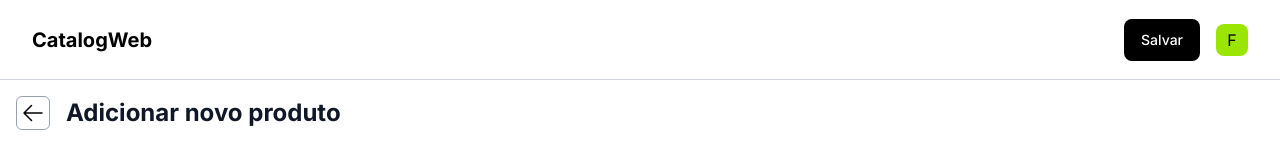
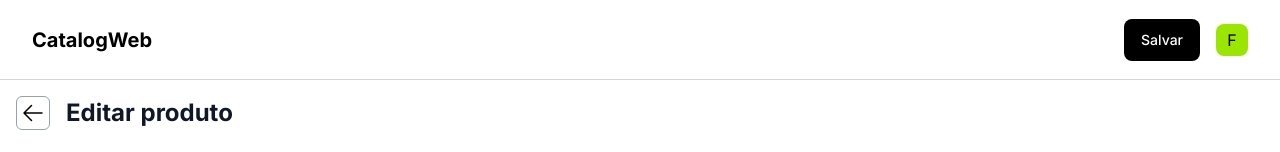
Before and after one commit to MarcioDzn/product-catalog-web, a React (Vite) app: page /admin/products/1 in a window 1280 px wide. Shown: the top 152 px of the page. Built offline with nearby package versions, Linux system fonts and the light colour scheme; no server answers.

Commit message:
refactor: change title of profuct form

```diff
--- a/src/pages/ProductFormPage.tsx
+++ b/src/pages/ProductFormPage.tsx
@@ -196,7 +196,7 @@
                             </svg>
                         </Button>
                         <div className="w-full">
-                            <h1 className="text-2xl font-bold text-gray-900">Adicionar novo produto</h1>
+                            <h1 className="text-2xl font-bold text-gray-900">{`${isEditing ? "Editar produto" : "Adicionar novo produto"}`}</h1>
                         </div>
                     </div>
                 </div>
```
